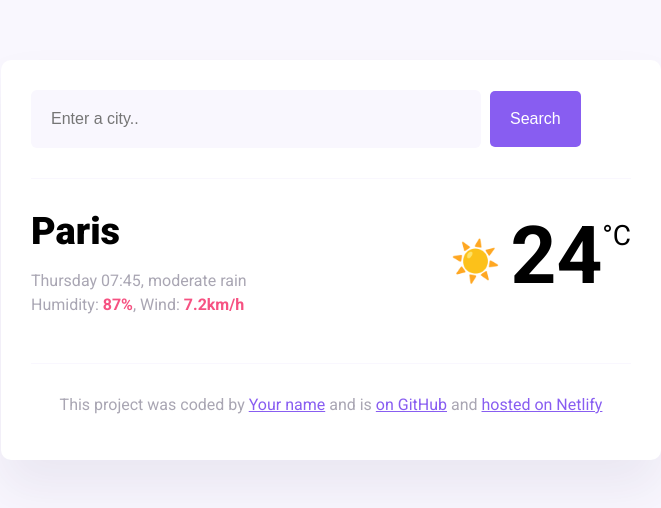
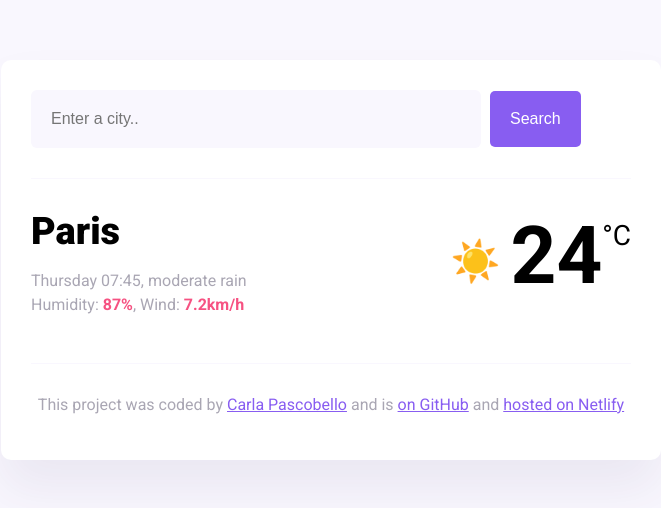
Before and after one commit to carlapascobello/weather-app-project, a website built with Parcel: page index.html in a window 1280 px wide. Shown: the whole page, without its empty margins (309-970 px from the left). Built offline with nearby package versions, Linux system fonts and the light colour scheme.

Commit message:
Wrote my name

```diff
--- a/index.html
+++ b/index.html
@@ -48,7 +48,7 @@
         <p>
           This project was coded by
           <a href="https://github.com/carlapascobello" target="_blank"
-            >Your name</a
+            >Carla Pascobello</a
           >
           and is
           <a
```
